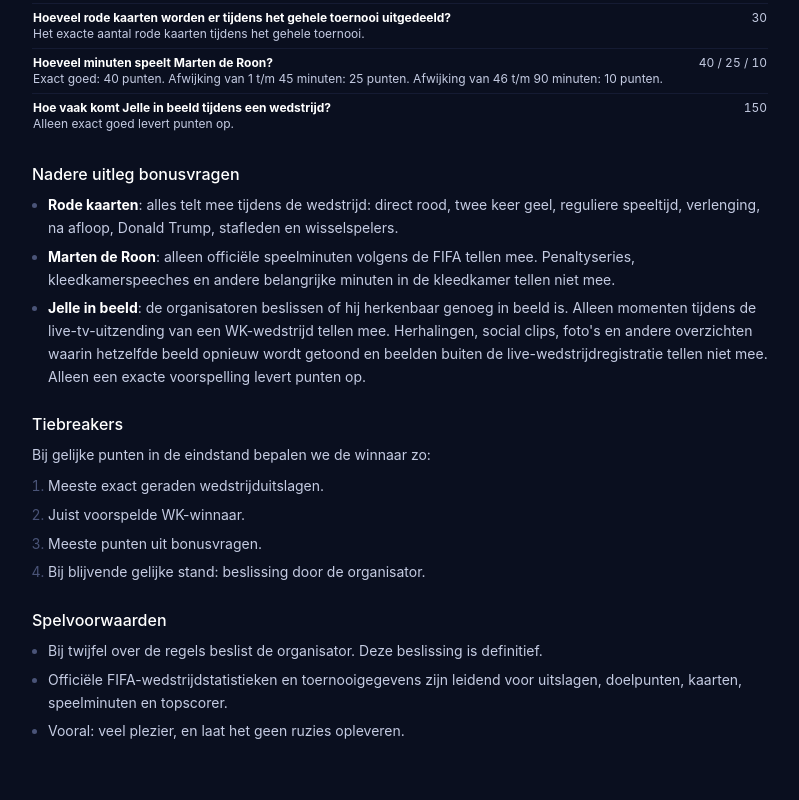
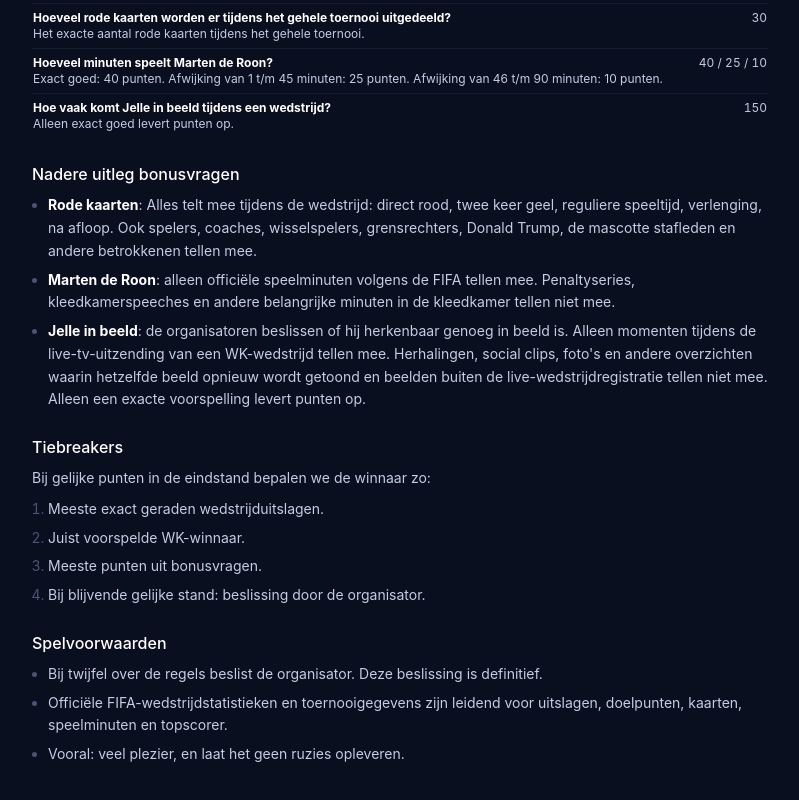
Before and after one commit to Guidoznl/OMG-WK-POULE-TEST, a Next.js app: page /rules in a window 1280 px wide. Shown: the part 1533-2333 px from the top of the page, without its empty margins (240-1039 px from the left). Built offline with nearby package versions, Linux system fonts and the light colour scheme.

Commit message:
Clarify rules for counting red cards in bonus questions
Updated the explanation for bonus questions regarding red cards to clarify which individuals and situations are counted.

```diff
--- a/components/RulesContent.tsx
+++ b/components/RulesContent.tsx
@@ -114,7 +114,7 @@ export function RulesContent() {
       <section>
         <h2 className="font-display text-base text-ink-50 font-medium mb-2">Nadere uitleg bonusvragen</h2>
         <ul className="space-y-1.5 ml-4 list-disc marker:text-ink-500">
-          <li><b className="text-ink-50">Rode kaarten</b>: alles telt mee tijdens de wedstrijd: direct rood, twee keer geel, reguliere speeltijd, verlenging, na afloop, Donald Trump, stafleden en wisselspelers.</li>
+          <li><b className="text-ink-50">Rode kaarten</b>: Alles telt mee tijdens de wedstrijd: direct rood, twee keer geel, reguliere speeltijd, verlenging, na afloop. Ook spelers, coaches, wisselspelers, grensrechters, Donald Trump, de mascotte stafleden en andere betrokkenen tellen mee.</li>
           <li><b className="text-ink-50">Marten de Roon</b>: alleen officiële speelminuten volgens de FIFA tellen mee. Penaltyseries, kleedkamerspeeches en andere belangrijke minuten in de kleedkamer tellen niet mee.</li>
           <li><b className="text-ink-50">Jelle in beeld</b>: de organisatoren beslissen of hij herkenbaar genoeg in beeld is. Alleen momenten tijdens de live-tv-uitzending van een WK-wedstrijd tellen mee. Herhalingen, social clips, foto&apos;s en andere overzichten waarin hetzelfde beeld opnieuw wordt getoond en beelden buiten de live-wedstrijdregistratie tellen niet mee. Alleen een exacte voorspelling levert punten op.</li>
         </ul>
```
